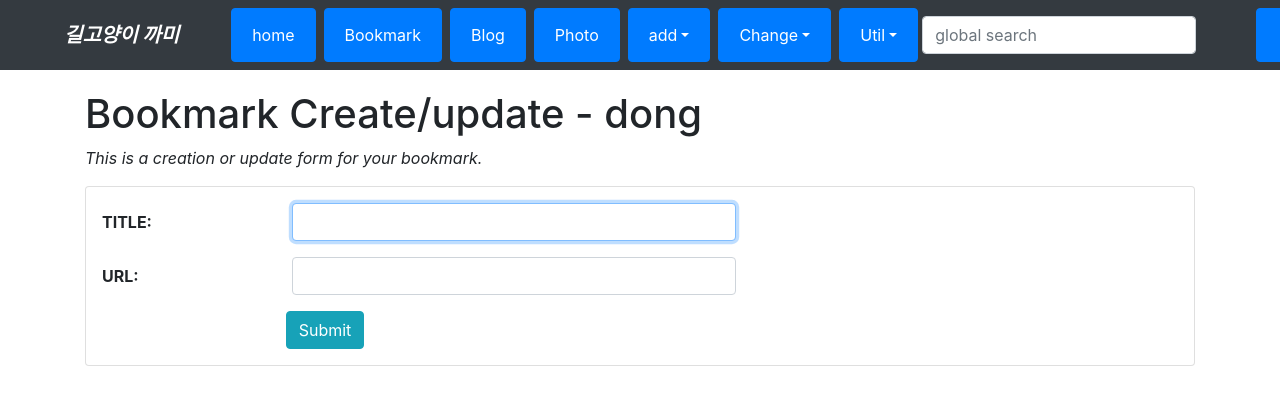
After one commit to L-dongkyung/Django, a Django app: page /bookmark/add/ in a window 1280 px wide. The commit adds this page. Shown: the top 405 px of the page. Run offline with Django 3.2, Linux system fonts and the light colour scheme; a user stored in the database is signed in; some libraries are stand-ins or nearby versions.

Commit message:
9.05 Post,bookmark CRUD

```diff
--- a/blog/urls.py
+++ b/blog/urls.py
@@ -28,4 +28,9 @@ urlpatterns = [
         # /blog/search/
     path('search/', views.SearchFormView.as_view(), name='search'),
 
+    path('add/', views.PostCreateView.as_view(), name='add'),
+    path('change/', views.PostChangeLV.as_view(), name='change'),
+    path('<int:pk>/update/', views.PostUpdateView.as_view(), name='update'),
+    path('<int:pk>/delete/', views.PostDeleteView.as_view(), name='delete'),
+
 ]
--- a/bookmark/models.py
+++ b/bookmark/models.py
@@ -1,5 +1,6 @@
 from django.db import models
 import datetime
+from django.contrib.auth.models import User
 # Create your models here.
 
 
@@ -8,6 +9,7 @@ class Bookmark(models.Model):
     url = models.URLField('URL', unique=True)
     time = models.DateTimeField('Time', null=True, blank=True)
     date = models.DateField('date', default=datetime.datetime.now, null=True, blank=True)
+    owner = models.ForeignKey(User, on_delete=models.CASCADE, blank=True, null=True)
 
     def __str__(self):
         return "%s %s" %(self.title, self.url)
--- /dev/null
+++ b/bookmark/templates/bookmark/bookmark_form.html
@@ -0,0 +1,33 @@
+{% extends 'base.html' %}
+{% load widget_tweaks %}
+{% block title %}bookmark_form{% endblock %}
+{% block content %}
+    <h1>Bookmark Create/update - {{ user }}</h1>
+    <p class="font-italic">This is a creation or update form for your bookmark.</p>
+
+    {% if form.errors %}
+        <div class="alert alert-danger">
+            <div class="font-weight-bold">Wrong! Please correct the error(s) below.</div>
+            {{ form.errors }}
+        </div>
+    {% endif %}
+    <form action="." method="post" class="card pt-3">{% csrf_token %}
+        <div class="form-group row">
+            {{ form.title|add_label_class:"col-form-label col-sm-2 ml-3 font-weight-bold" }}
+            <div class="col-sm-5">
+                {{ form.title|add_class:"form-control"|attr:"autofocus" }}
+            </div>
+        </div>
+        <div class="form-group row">
+            {{ form.url|add_label_class:"col-form-label col-sm-2 ml-3 font-weight-bold" }}
+            <div class="col-sm-5">
+                {{ form.url|add_class:"form-control" }}
+            </div>
+        </div>
+        <div class="form-group">
+            <div class="offset-sm-2 col-sm-5">
+                <input type="submit" value="Submit" class="btn btn-info"/>
+            </div>
+        </div>
+    </form>
+{% endblock %}
--- a/bookmark/urls.py
+++ b/bookmark/urls.py
@@ -1,8 +1,12 @@
 from django.urls import path
-from bookmark.views import BookmarkLV, BookmarkDV
+from bookmark.views import *
 
 app_name = 'bookmark'
 urlpatterns = [
     path('', BookmarkLV.as_view(), name='index'),
     path('<int:pk>/', BookmarkDV.as_view(), name='detail'),
+    path('add/', BookmarkCreateView.as_view(), name='add'),
+    path('change/', BookmarkChangeLV.as_view(), name='change'),
+    path('<int:pk>/update/', BookmarkUpdateView.as_view(), name='update'),
+    path('<int:pk>/delete/', BookmarkDeleteView.as_view(), name='delete'),
 ]
--- a/bookmark/views.py
+++ b/bookmark/views.py
@@ -1,6 +1,11 @@
 from django.shortcuts import render
 from bookmark.models import Bookmark
 from django.views.generic import ListView, DetailView
+
+from django.views.generic import CreateView, UpdateView, DeleteView
+from django.contrib.auth.mixins import LoginRequiredMixin
+from django.urls import reverse_lazy
+from mysite.views import OwnerOnlyMixin
 
 from django.shortcuts import render
 
@@ -15,3 +20,27 @@ class BookmarkLV(ListView):
 
 class BookmarkDV(DetailView):
     model = Bookmark
+
+class BookmarkCreateView(LoginRequiredMixin, CreateView):
+    model = Bookmark
+    fields = ['title', 'url']
+    success_url = reverse_lazy('bookmark:index')
+
+    def form_valid(self, form):
+        form.instance.owner = self.request.user
+        return super().form_valid(form)
+
+class BookmarkChangeLV(LoginRequiredMixin, ListView):
+    template_name = 'bookmark/bookmark_change_list.html'
+
+    def get_queryset(self):
+        return Bookmark.objects.filter(owner=self.request.user)
+
+class BookmarkUpdateView(OwnerOnlyMixin, UpdateView):
+    model = Bookmark
+    fields = ['title', 'url']
+    success_url = reverse_lazy('bookmark:index')
+
+class BookmarkDeleteView(OwnerOnlyMixin, DeleteView):
+    model = Bookmark
+    success_url = reverse_lazy('bookmark:index')
--- a/templates/base.html
+++ b/templates/base.html
@@ -32,6 +32,28 @@
           <a class="nav-link text-white" href="{% url 'photo:index' %}">Photo</a>
         </li>
         <li class="nav-item dropdown mx-1 btn btn-primary">
+            <a class="nav-link dropdown-toggle text-white" href="#" data-toggle="dropdown">add</a>
+            <div class="dropdown-menu">
+                <a class="dropdown-item" href="{% url 'bookmark:add' %}">Bookmark</a>
+                <a class="dropdown-item" href="{% url 'blog:add' %}">Post</a>
+            </div>
+            <div class="dropdown-menu">
+                <a class="dropdown-item" href="">Album</a>
+                <a class="dropdown-item" href="">Photo</a>
+            </div>
+        </li>
+        <li class="nav-item dropdown mx-1 btn btn-primary">
+            <a class="nav-link dropdown-toggle text-white" href="#" data-toggle="dropdown">Change</a>
+            <div class="dropdown-menu">
+                <a class="dropdown-item" href="{% url 'bookmark:change' %}">Bookmark</a>
+                <a class="dropdown-item" href="{% url 'blog:change' %}">Post</a>
+            </div>
+            <div class="dropdown-menu">
+                <a class="dropdown-item" href="">Album</a>
+                <a class="dropdown-item" href="">Photo</a>
+            </div>
+        </li>
+        <li class="nav-item dropdown mx-1 btn btn-primary">
           <a class="nav-link dropdown-toggle text-white" href="#" data-toggle="dropdown">Util</a>
           <div class="dropdown-menu">
             <a class="dropdown-item" href="{% url 'admin:index' %}">Admin</a>
@@ -53,7 +75,7 @@
                 </a>
                 <div class="dropdown-menu">
                     <a class="dropdown-item" href="{% url 'logout' %}">Logout</a>
-                    <a class="dropdown-item" href="{% url 'password-change %}">Change Password</a>
+                    <a class="dropdown-item" href="{% url 'password_change' %}">Change Password</a>
                 </div>
               {% else %}
                 <a class="nav-link dropdown-toggle text-white" href="#" data-toggle="dropdown">
@@ -73,7 +95,7 @@
     {% block content %}{% endblock %}
 </div>
 
-{% block footer %}푸터{% endblock %}
+{% block footer %}{% endblock %}
 
 <script src="https://code.jquery.com/jquery-3.3.1.slim.min.js"></script>
 <script src="https://cdnjs.cloudflare.com/ajax/libs/popper.js/1.14.7/umd/popper.min.js"></script>
```
Also changed, not shown: blog/models.py (+8 -0 lines), blog/templates/blog/post_change_list.html (added, +28 -0 lines), blog/templates/blog/post_confirm_delete.html (added, +10 -0 lines), blog/templates/blog/post_form.html (added, +59 -0 lines), blog/views.py (+30 -0 lines), bookmark/templates/bookmark/bookmark_change_list.html (added, +28 -0 lines), bookmark/templates/bookmark/bookmark_confirm_delete.html (added, +10 -0 lines), mysite/views.py (+12 -0 lines), templates/403.html (added, +9 -0 lines), templates/registration/logged_out.html (added, +12 -0 lines), templates/registration/password_change_done.html (added, +7 -0 lines), db.sqlite3.
